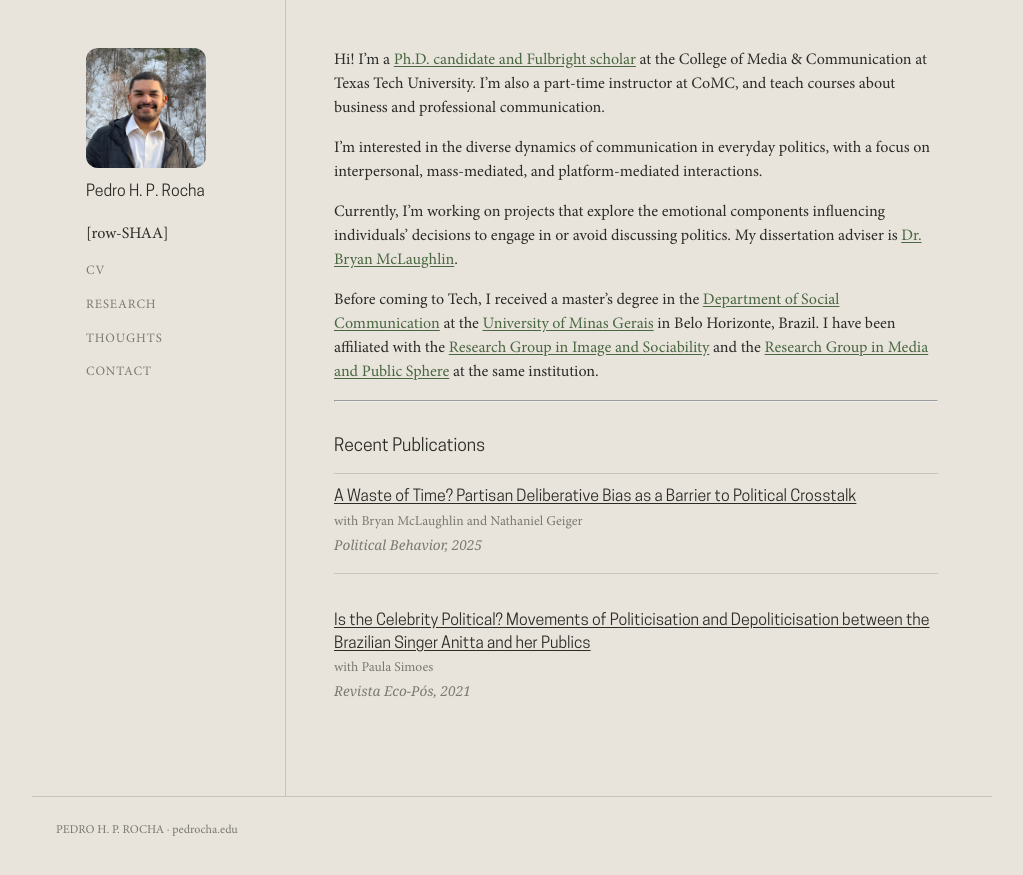
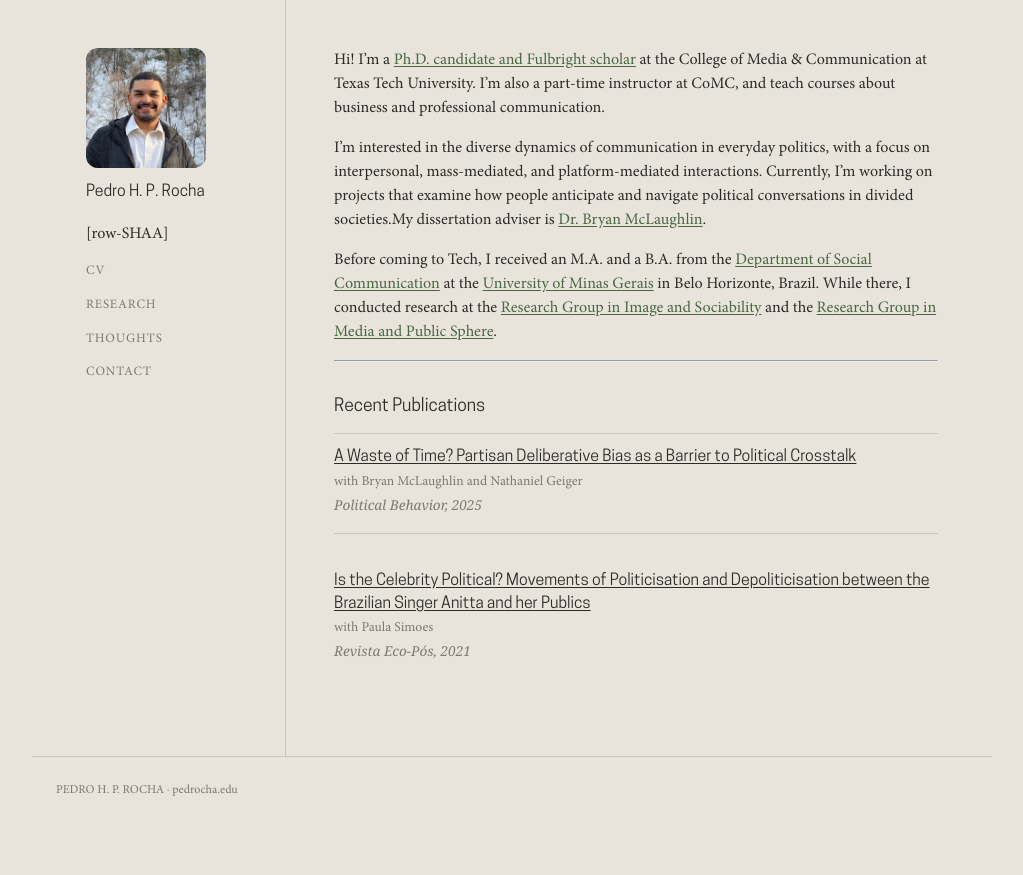
Before and after one commit to pedrohprocha/pedrohprocha.github.io, a Jekyll site: the page built from index.md, in a window 1280 px wide. Shown: the top 875 px of the page, without its empty margins (128-1151 px from the left). Built offline with Jekyll 4.4.1, drawn with Linux system fonts in a browser that asks for light colours; some web fonts are replaced.

Commit message:
index changes

```diff
--- a/index.md
+++ b/index.md
@@ -5,11 +5,9 @@ title: Home
 
 Hi! I'm a [Ph.D. candidate and Fulbright scholar](https://www.depts.ttu.edu/comc/faculty/faculty/procha.php) at the College of Media & Communication at Texas Tech University. I'm also a part-time instructor at CoMC, and teach courses about business and professional communication.
 
-I'm interested in the diverse dynamics of communication in everyday politics, with a focus on interpersonal, mass-mediated, and platform-mediated interactions.
+I'm interested in the diverse dynamics of communication in everyday politics, with a focus on interpersonal, mass-mediated, and platform-mediated interactions. Currently, I'm working on projects that examine how people anticipate and navigate political conversations in divided societies.My dissertation adviser is [Dr. Bryan McLaughlin](https://www.depts.ttu.edu/comc/faculty/faculty/bmclaughlin.php).
 
-Currently, I'm working on projects that explore the emotional components influencing individuals' decisions to engage in or avoid discussing politics. My dissertation adviser is [Dr. Bryan McLaughlin](https://www.depts.ttu.edu/comc/faculty/faculty/bmclaughlin.php).
-
-Before coming to Tech, I received a master's degree in the [Department of Social Communication](http://www.ppgcom.fafich.ufmg.br/index.php) at the [University of Minas Gerais](https://www.ufmg.br/international/about-the-ufmg/) in Belo Horizonte, Brazil. I have been affiliated with the [Research Group in Image and Sociability](https://www.fafich.ufmg.br/gris/) and the [Research Group in Media and Public Sphere](https://grupoemeblog.wordpress.com/) at the same institution.
+Before coming to Tech, I received an M.A. and a B.A. from the [Department of Social Communication](http://www.ppgcom.fafich.ufmg.br/index.php) at the [University of Minas Gerais](https://www.ufmg.br/international/about-the-ufmg/) in Belo Horizonte, Brazil. While there, I conducted research at the [Research Group in Image and Sociability](https://www.fafich.ufmg.br/gris/) and the [Research Group in Media and Public Sphere](https://grupoemeblog.wordpress.com/).
 
 ---
 
```
